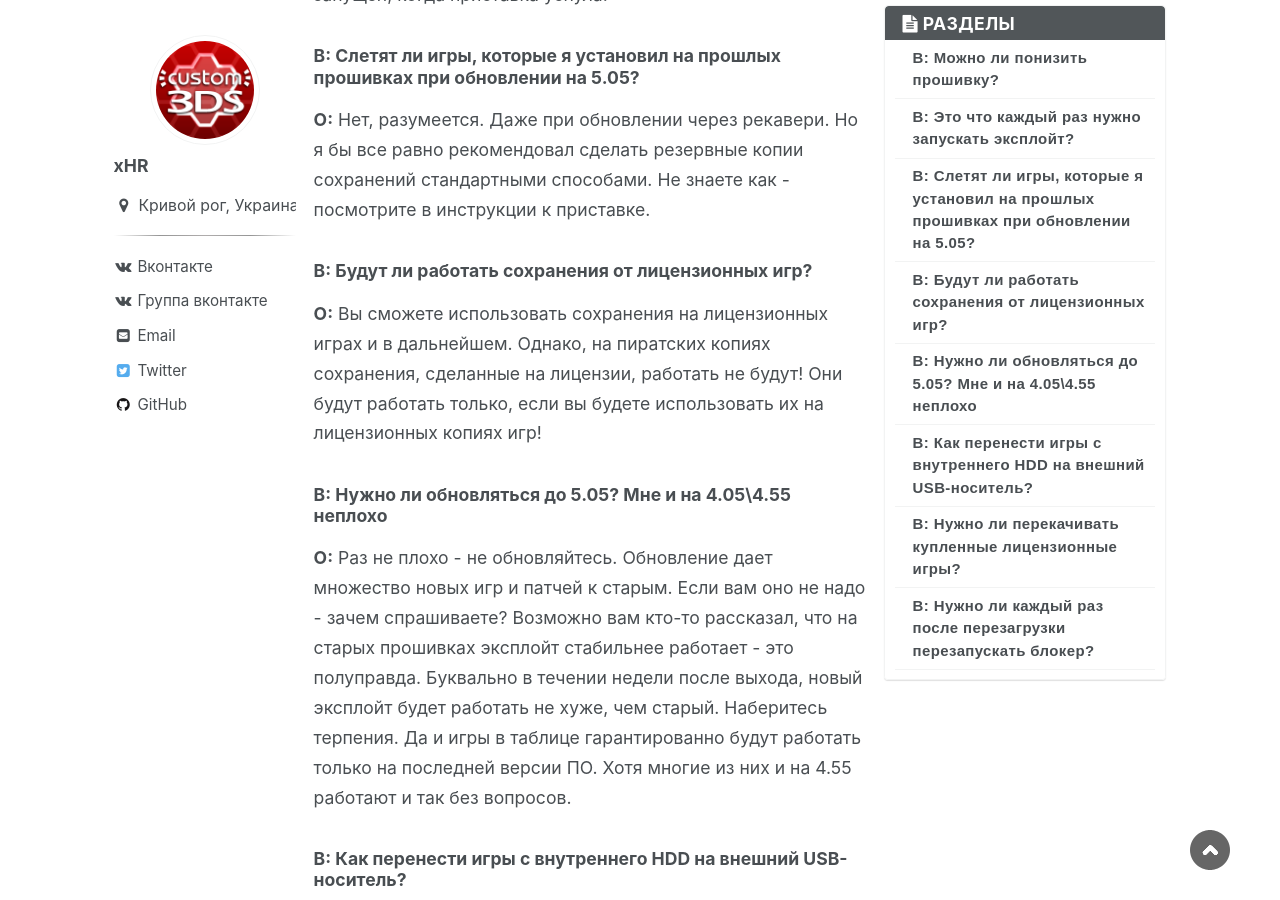
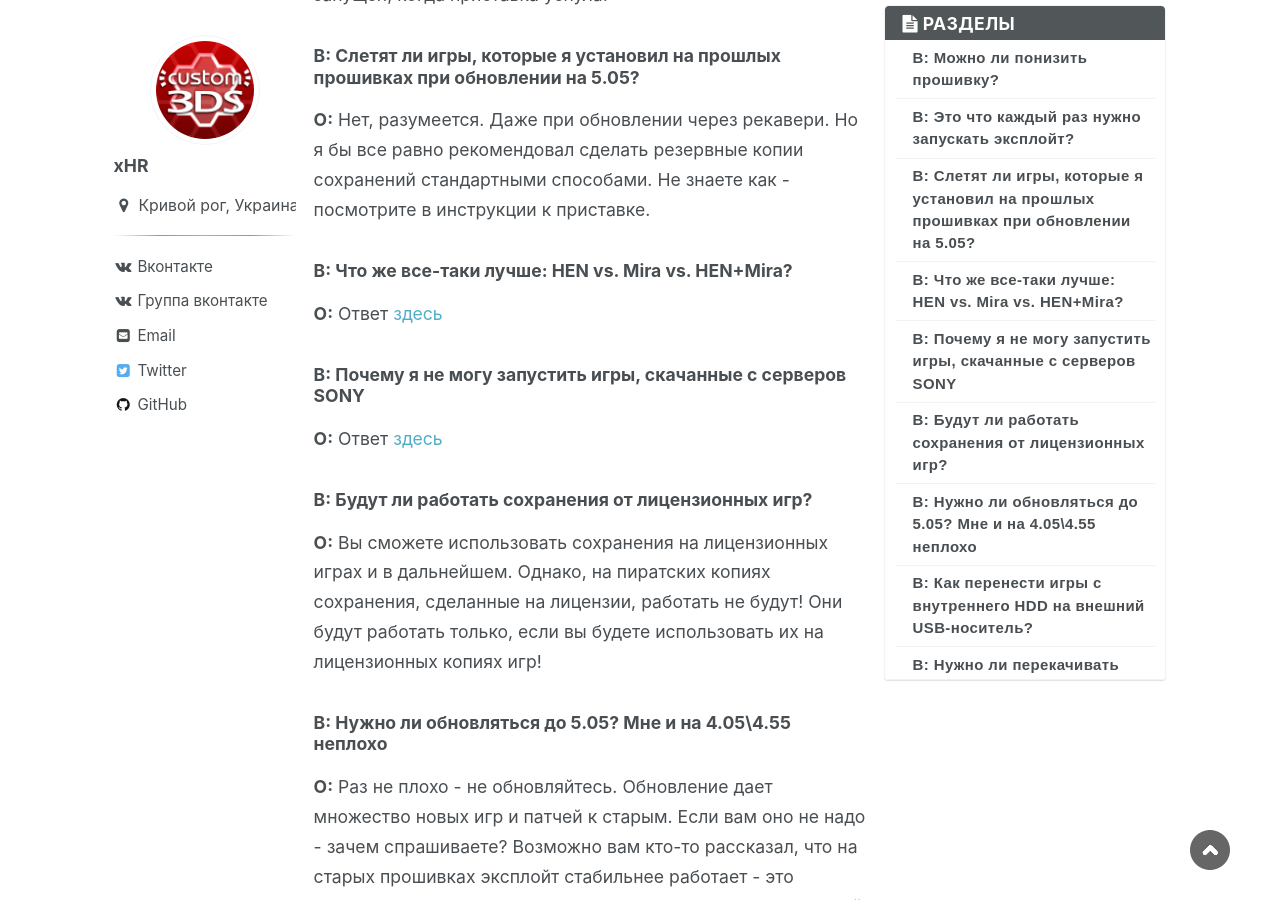
Before and after one commit to rashevskyv/ps4, a Jekyll site: the page built from _pages/faq.md, in a window 1280 px wide and 900 px high, scrolled down 795 px. Built offline with Jekyll 4.4.1, drawn with Linux system fonts in a browser that asks for light colours; nearby versions of some CDN libraries.

Commit message:
adds for faq

```diff
--- a/_pages/faq.md
+++ b/_pages/faq.md
@@ -14,6 +14,12 @@
 
 ### **В:** Слетят ли игры, которые я установил на прошлых прошивках при обновлении на 5.05?
 **О:** Нет, разумеется. Даже при обновлении через рекавери. Но я бы все равно рекомендовал сделать резервные копии сохранений стандартными способами. Не знаете как - посмотрите в инструкции к приставке.
+
+### **В:** Что же все-таки лучше: HEN vs. Mira vs. HEN+Mira?
+**О:** Ответ [здесь](https://vk.com/@jailbreakps4-chto-zhe-vse-taki-luchshe-hen-vs-mira-vs-henmira){:target="_blank"}
+
+### **В:** Почему я не могу запустить игры, скачанные с серверов SONY
+**О:** Ответ [здесь](https://vk.com/@jailbreakps4-chto-zhe-vse-taki-luchshe-hen-vs-mira-vs-henmira){:target="_blank"}
 
 ### **В:** Будут ли работать сохранения от лицензионных игр?
 **О:** Вы сможете использовать сохранения на лицензионных играх и в дальнейшем. Однако, на пиратских копиях сохранения, сделанные на лицензии, работать не будут! Они будут работать только, если вы будете использовать их на лицензионных копиях игр!
```
